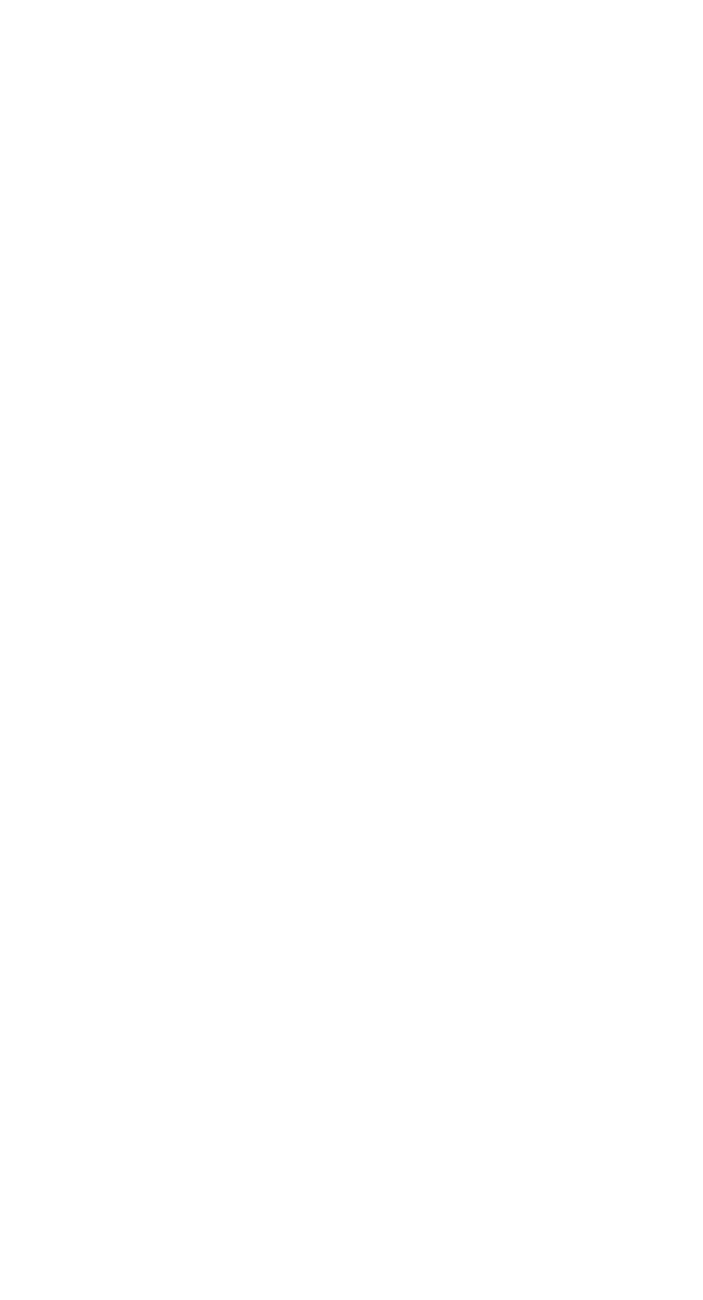
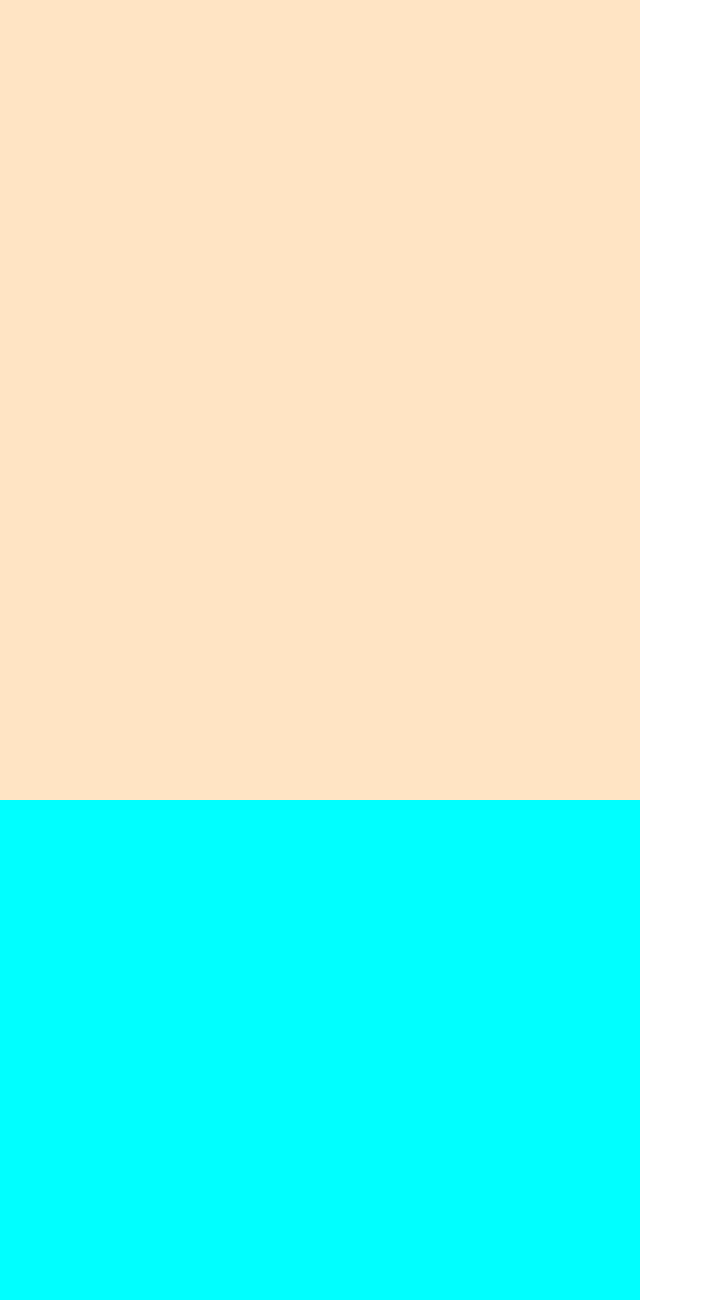
Before and after one commit to Rudiethenomad/D8-Build-Exercise, a plain HTML site: page index.html in a window 1280 px wide. Shown: the top 1300 px of the page, without its empty margins (0-703 px from the left). Before the commit the page ends 800 px from the top, so only its background shows below. Drawn offline with Linux system fonts and the light colour scheme.

Commit message:
creating flex containers

```diff
--- a/index.html
+++ b/index.html
@@ -4,10 +4,18 @@
     <meta charset="UTF-8">
     <meta http-equiv="X-UA-Compatible" content="IE=edge">
     <meta name="viewport" content="width=device-width, initial-scale=1.0">
-    <link rel="stylesheets" href="styles.css">
+    <link rel="stylesheet" href="styles.css">
     <title>Document</title>
 </head>
 <body>
+    <main></main>
+    <div class="stories">
 
+
+    </div>
+    <div class="resources">
+
+    </div>
+</main>
 </body>
 </html>
--- a/styles.css
+++ b/styles.css
@@ -0,0 +1,23 @@
+body{
+    margin: 0;
+}
+main{
+    display:flex;
+    flex-direction: column;
+
+    display: flex;
+    flex-direction: column;
+    background-color: bisque;
+    height:100vh;
+    width: 50vw;
+}
+
+
+.resources{
+    display: flex;
+    position: flex-start;
+    flex-direction: column;
+    background-color: aqua;
+    height:100vh;
+    width: 50vw;
+}
```
